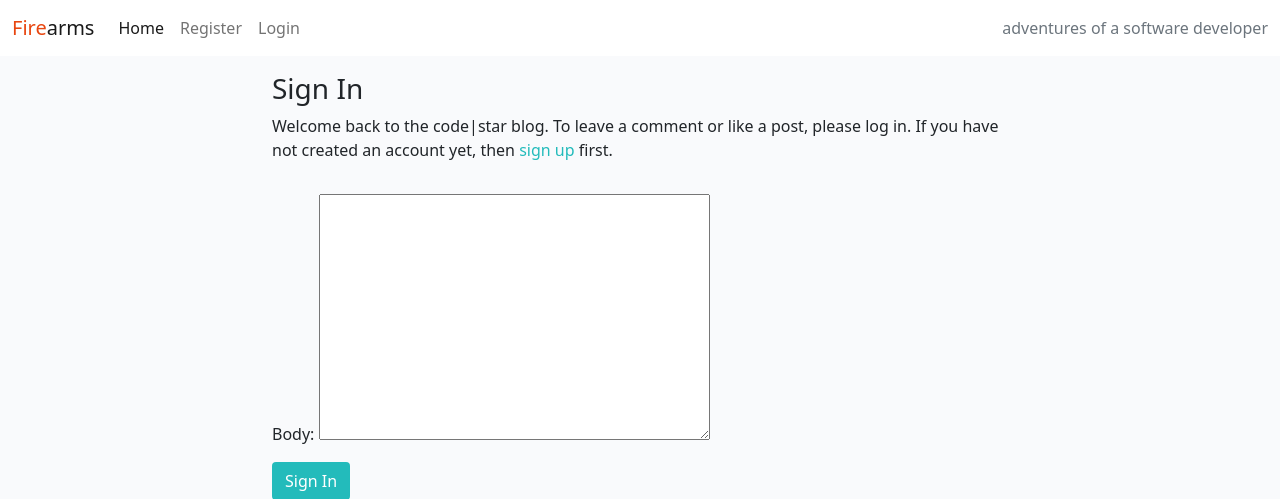
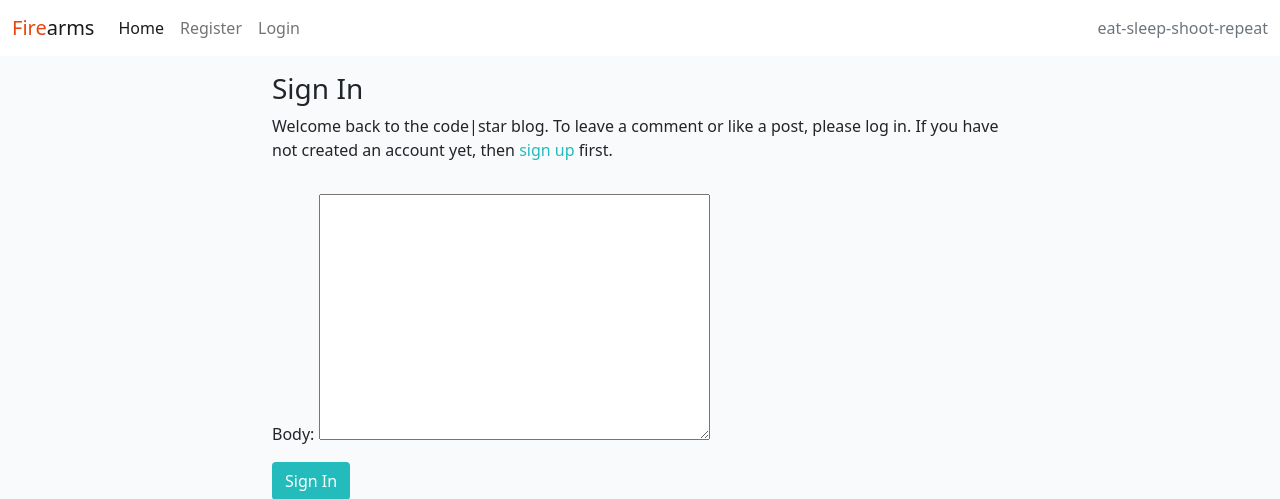
Before and after one commit to kdeane87/Firearms-blog, a Django app: template templates/account/login.html in a window 1280 px wide. Shown: the top 499 px of the page. Run offline with Django 3.2, Linux system fonts and the light colour scheme; the template is opened without the code that fills it: values that come from a table or form of the project are taken from there, others are empty; some libraries are stand-ins or nearby versions.

Commit message:
change navbar text

```diff
--- a/firearms/settings.py
+++ b/firearms/settings.py
@@ -55,6 +55,9 @@ INSTALLED_APPS = [
     'crispy_forms',
     'blog',
 ]
+
+
+ACCOUNT_DEFAULT_HTTP_PROTOCOL = 'https'
 
 
 SITE_ID = 1
--- a/templates/base.html
+++ b/templates/base.html
@@ -50,7 +50,7 @@
                     {% endif %}
                 </ul>
                 <span class="navbar-text text-muted">
-                    adventures of a software developer
+                    eat-sleep-shoot-repeat
                 </span>
             </div>
         </div>
```
